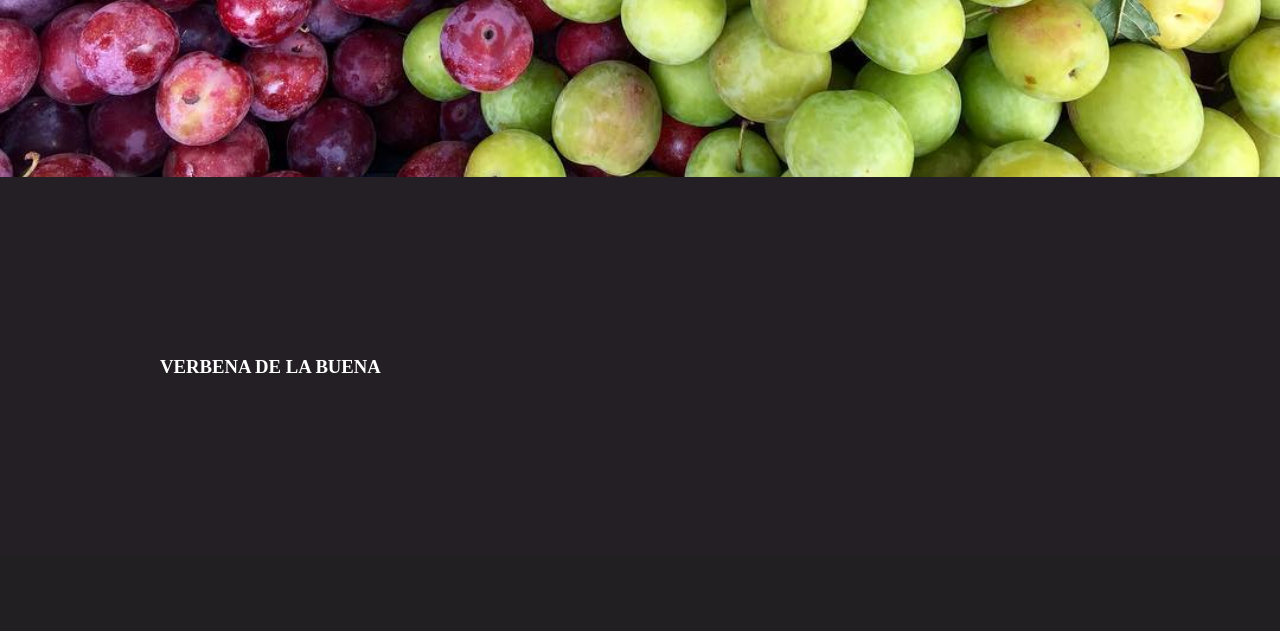
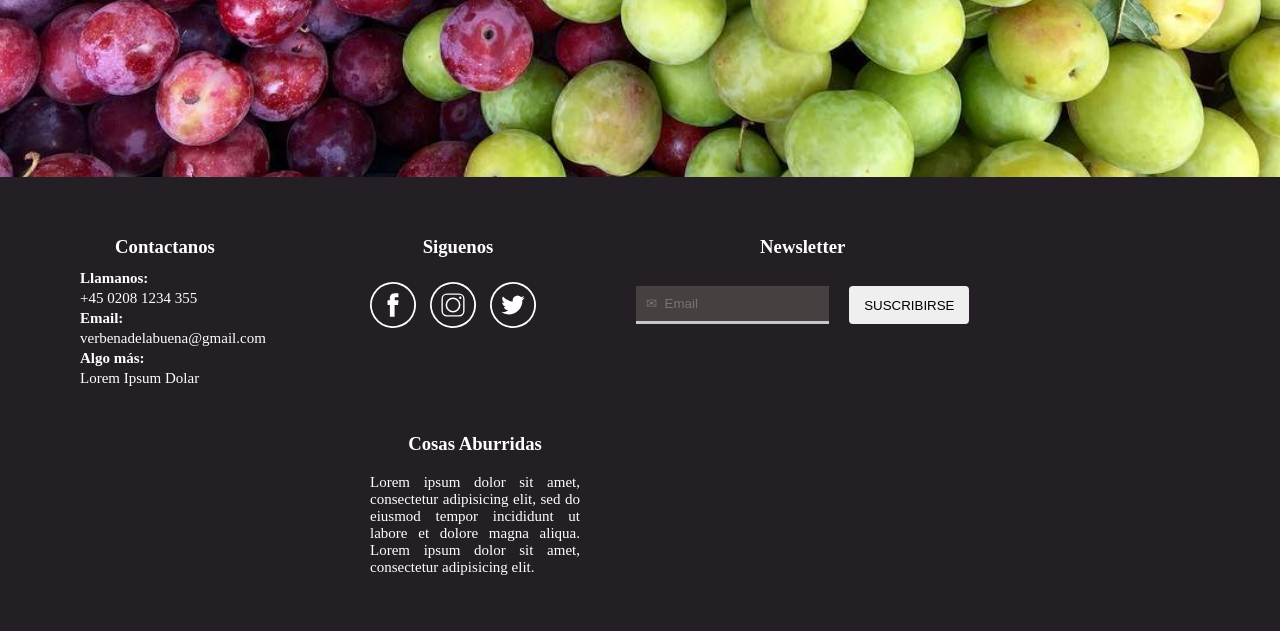
Before and after one commit to itsrenenvt/verbena, a PHP site: page / in a window 1280 px wide. Shown: the part 2109-2740 px from the top of the page. Before the commit the page ends 2482 px from the top, so only its background shows below. Run offline with PHP 8.4, Linux system fonts and the light colour scheme.

Commit message:
se agregó principios del footer.

```diff
--- a/css/style.css
+++ b/css/style.css
@@ -82,15 +82,47 @@ ul.menu_ul li a.active{
 }
 
 .foot_uno{
+	text-align: center;
 	color: white;
 	font-style: normal;
 	font-weight: normal;
-	padding: 0px;
+	padding: 2.5em;
+	float: left;
+}
+
+.foot_ul{
+	list-style-type: none;
+	text-align: left;
+	font-size: 15px;
+	line-height: 5px;
+}
+
+.foot_li{
+	font-weight: bold;
+}
+
+.img_foot{
+	width: 100%;
+	max-width: 46px;
+	padding-top: 6px;
+	padding-right: 10px;
+}
+
+.foot_p{
+	font-size: 15px;
+	width: 14em;
+	text-align: justify;
+}
+
+.foot_uno input{
+	width: 13em;
 }
 
 footer{
-	padding: 10em;
+	/* padding: 10em; */
+	overflow: hidden;
 	background: rgb(35, 31, 36);
+	float: center;
 }
 
 .img_right{
@@ -108,6 +140,51 @@ ul.menu_ul img{
 	background-color: #111;
 }
 
+/* INICIO */
+
+/*Afecta a todo el formulario*/
+.form_sub {
+	/* padding: 3px; */
+	display: flex;
+	flex-direction: row;
+	justify-content: center;
+	float: left;
+}
+
+.btn_submit{
+	background-color: #EFEFEF;
+	padding: 10px;
+	margin: 10px;
+	border: none;
+	border-bottom: solid #C8C8C8 .2rem;
+	transition: all .5s;
+	width: 100%;
+	max-width: 120px;
+	border-bottom: none;
+	color: rgb(0, 0, 0)white;
+	border-radius: 4px;
+	/* box-shadow: 2px 2px 5px #aaaaaa; */
+}
+
+.btn_submit:hover {
+	background-color: #4c4c4d;
+	color: white;
+}
+
+.input{
+	background-color: #474040;
+	padding: 10px;
+	margin: 10px;
+	border: none;
+	border-bottom: solid #C8C8C8 .2rem;
+	transition: all .5s;
+}
+
+.input:focus {
+	border-bottom: solid #F39B53 .2rem;
+	color: white;
+}
+
 @media screen and (max-width: 1110px) {
 	ul.menu_ul li.right,	ul.menu_ul li{
 		float: none;
@@ -123,10 +200,16 @@ ul.menu_ul img{
 		position: relative;
 	}
 
-   /* PARA HACER LOS RENGLONES MÁS PEQUEÑOS*/
-	/* ul.menu_ul li a{
-		padding: 10px 10px;
-	} */
+	footer{
+		float: none;
+		text-align: center;
+	}
+
+	.form_sub {
+		/* padding: 3px; */
+		display: flex;
+		flex-direction: column;
+	}
 
 	.img_right{
 	max-width: 46px;
@@ -136,7 +219,6 @@ ul.menu_ul img{
 	margin: auto;
 	padding-right: 0px;
 }
-
 	.img_menu{
 		padding-bottom: 60px;
 	}
--- a/index.html
+++ b/index.html
@@ -38,8 +38,37 @@
 <footer class="footer">
 
   <div class="foot_uno">
-    <h3>VERBENA DE LA BUENA</h3>
+    <h3>Contactanos</h3>
+    <nav>
+      <ul class="foot_ul">
+        <li class="foot_li">Llamanos:</li><p class="foot_p">+45 0208 1234 355</p>
+        <li class="foot_li">Email:</li><p class="foot_p">verbenadelabuena@gmail.com</p>
+        <li class="foot_li">Algo más:</li><p class="foot_p">Lorem Ipsum Dolar</p>
+      </ul>
+    </nav>
   </div>
+
+  <div class="foot_uno">
+    <h3>Siguenos</h3>
+    <a href="https://www.facebook.com/Verbenadelabuena/" target="_blank"><img src="img/facebook.svg" alt="" class="img_foot"></a>
+    <a href="https://www.instagram.com/verbenadelabuena/" target="_blank"><img src="img/instagram.svg" alt="" class="img_foot"></a>
+    <a href="#" target="_blank"><img src="img/twitter.svg" alt="" class="img_foot" target="_blank"></a>
+  </div>
+
+  <div class="foot_uno">
+    <h3>Newsletter</h3>
+    <form class="form_sub" action="">
+            <input class="input" type="email" placeholder="&#9993;  Email" required>
+            <input class="btn_submit" type="submit" value="SUSCRIBIRSE">
+		</form>
+  </div>
+
+  <div class="foot_uno">
+    <h3>Cosas Aburridas</h3>
+    <p class="foot_p"> Lorem ipsum dolor sit amet, consectetur adipisicing elit, sed do eiusmod tempor incididunt ut
+      labore et dolore magna aliqua. Lorem ipsum dolor sit amet, consectetur adipisicing elit.</p>
+  </div>
+
 </footer>
 
   </body>
```
Also changed, not shown: img/facebook.svg (added), img/instagram.svg (added), img/twitter.svg (added).
